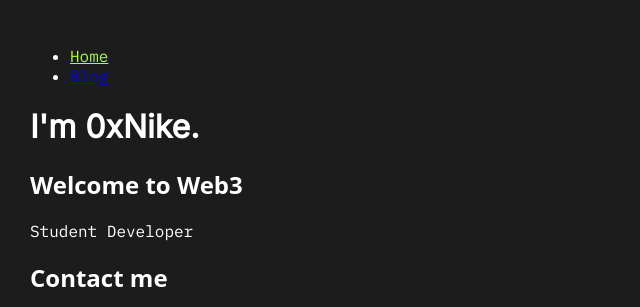
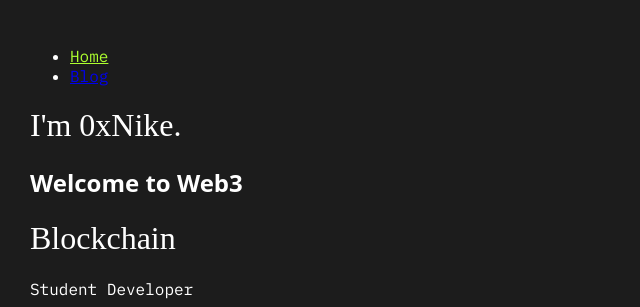
Before and after one commit to 0xNike/Gatsby-Website, a Gatsby site: page / in a window 1280 px wide. Shown: the top 307 px of the page, without its empty margins (0-640 px from the left). Built offline with nearby package versions, Linux system fonts and the light colour scheme; Gatsby itself is replaced by a stand-in of ours.

Commit message:
Edited fonts

```diff
--- a/src/components/layout.js
+++ b/src/components/layout.js
@@ -3,7 +3,8 @@ import { Link } from 'gatsby'
 import * as layoutStyles from './layout.module.css'
 import { StaticImage } from 'gatsby-plugin-image'
 import "@fontsource/ibm-plex-mono"
-import "@fontsource/inter"
+import "@fontsource/inter/400.css"
+import "@fontsource/inter/variable.css"
 
 
 const Layout = ({ pageTitle, children }) => {
--- a/src/components/layout.module.css
+++ b/src/components/layout.module.css
@@ -13,6 +13,7 @@ body {
 
 h1,h3,h4,h5,h6 {
     font-family: "Inter", system-ui, -apple-system, BlinkMacSystemFont, "Segoe UI", Roboto, "Helvetica Neue", Arial, sans-serif;
+    font-weight: 400;
     font-variant-caps: normal;
     font-variant-numeric: normal;
     font-variant-east-asian: normal;
@@ -26,6 +27,13 @@ h1,h3,h4,h5,h6 {
 
   h2 {
     font-family: system-ui;
+  }
+
+  @supports (font-variation-settings: normal) {
+    h1 {
+      font-family: "InterVariable";
+      font-variation-settings: "wght" 700;
+    }
   }
 
 
--- a/src/pages/blog.js
+++ b/src/pages/blog.js
@@ -7,8 +7,6 @@ const BlogPage = () => {
   return (
     <Layout pageTitle="blog">
         <p>My thoughts about Blockchain</p>
-        <p>This is system-ui font</p>
-        <h6>This is apple system font</h6>
     </Layout>
   )
 }
--- a/src/pages/index.js
+++ b/src/pages/index.js
@@ -10,6 +10,7 @@ const IndexPage = () => {
         {/* This will be passed as a children */}
         <h1>I'm 0xNike.</h1>
         <h2>Welcome to Web3</h2>
+        <h1>Blockchain</h1>
         <p>Student Developer</p>
         {/* <StaticImage alt="Ethereum Finance" src="https://ethereum.org/static/0453c88b09ddaa2c7e7552840c650ad2/41cf9/finance_transparent.webp"/>
         <StaticImage alt="CryptoPunk #9998" src="../images/CP9998.png"/> */}
```
